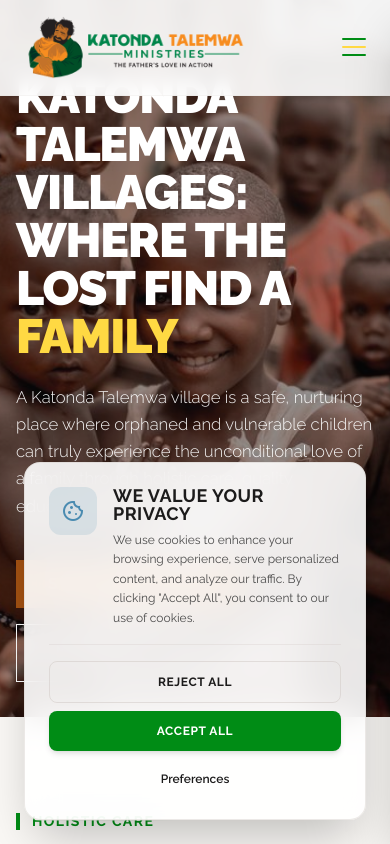
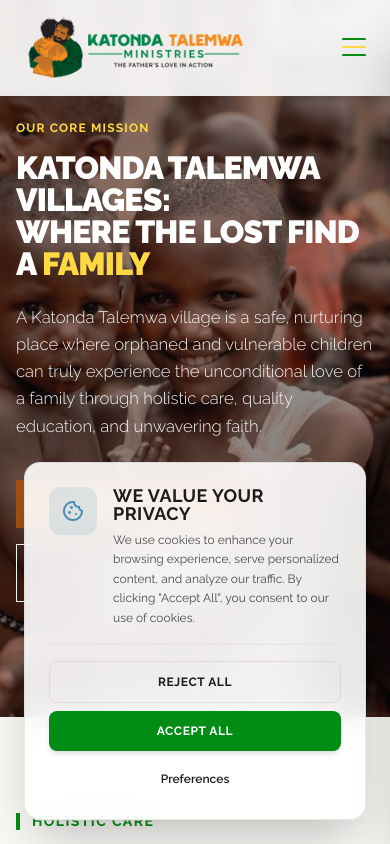
Before and after one commit to IanVikta/katonda-talemwa-ministries, a React (Vite) app in the folder watoto-website/: page /katonda-villages in a window 390 px wide. Shown: the top 844 px of the page. Built offline with nearby package versions, Linux system fonts and the light colour scheme.

Commit message:
feat: implement WatotoVillagesPage component with mission details, service pillars, and family model sections

```diff
--- a/watoto-website/src/pages/WatotoVillagesPage.tsx
+++ b/watoto-website/src/pages/WatotoVillagesPage.tsx
@@ -22,7 +22,7 @@ export default function WatotoVillagesPage() {
               <span className="inline-block text-xs font-bold uppercase tracking-widest text-action-yellow mb-4">
                 Our Core Mission
               </span>
-              <h1 className="font-headline text-[3rem] md:text-[4rem] text-pure-white mb-6 leading-none font-black uppercase tracking-tight">
+              <h1 className="font-headline text-[2rem] sm:text-[3rem] md:text-[4rem] text-pure-white mb-6 leading-none font-black uppercase tracking-tight">
                 Katonda Talemwa Villages: <br />
                 Where the Lost Find a <span className="text-action-yellow">Family</span>
               </h1>
```
